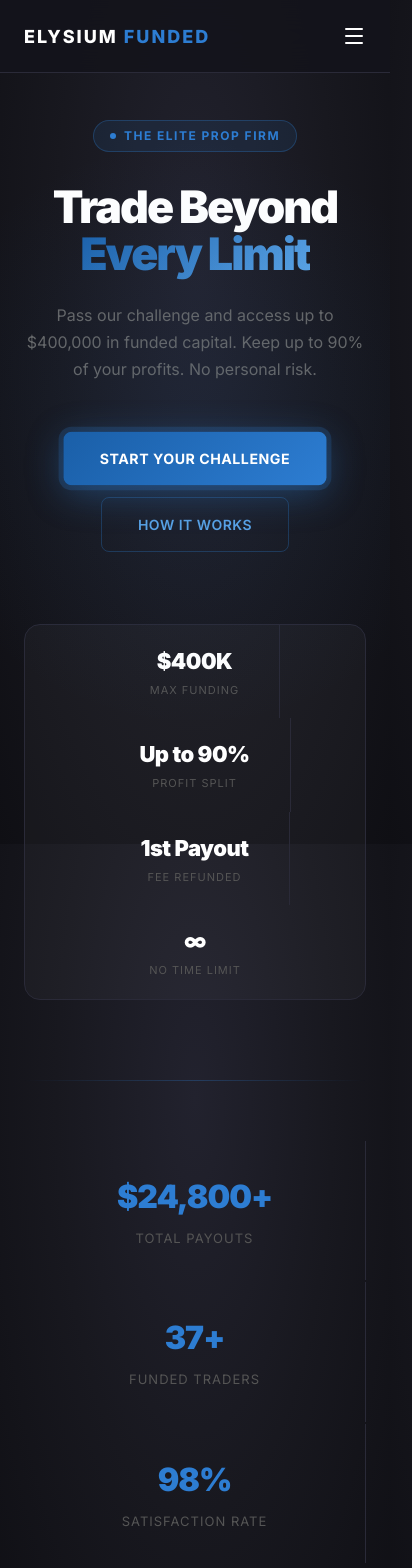
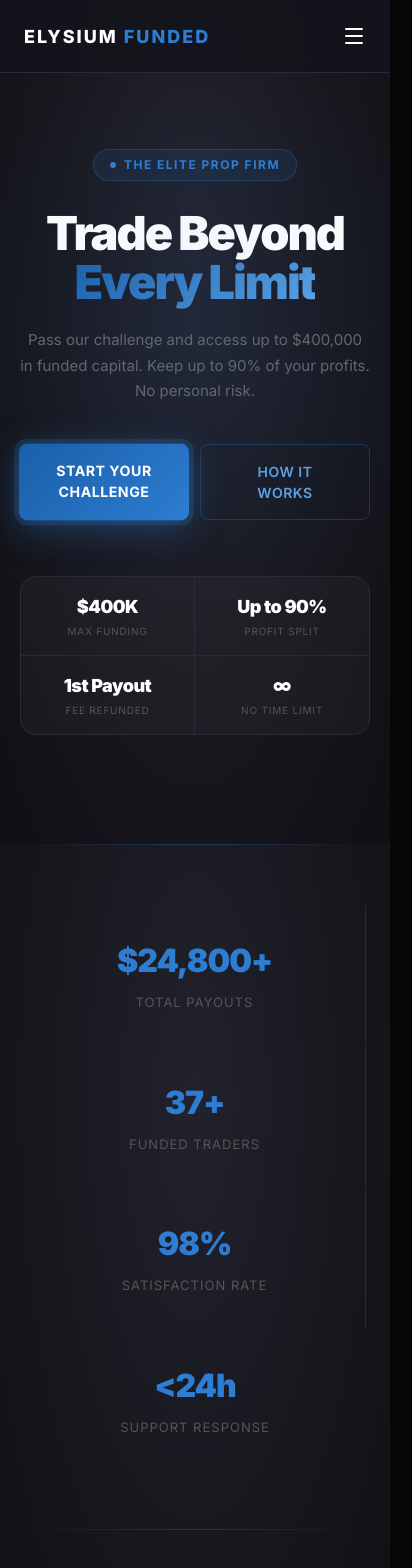
Before and after one commit to vincentmeipro-crypto/traders-rewards, a Next.js app: page / in a window 390 px wide. Shown: the top 1568 px of the page, 412 px wide, since content can reach past the window. Built offline with nearby package versions, Linux system fonts and the light colour scheme.

Commit message:
Responsive fixes: Hero stats 2x2 grid on mobile, Rules 1-col challenge on mobile
Co-Authored-By: Claude Sonnet 4.6 <noreply@anthropic.com>

```diff
--- a/components/Hero.tsx
+++ b/components/Hero.tsx
@@ -1,8 +1,24 @@
 "use client";
+import { useEffect, useState } from "react";
 import { useLanguage } from "@/lib/LanguageContext";
 
 export default function Hero() {
   const { T } = useLanguage();
+  const [isMobile, setIsMobile] = useState(false);
+
+  useEffect(() => {
+    const check = () => setIsMobile(window.innerWidth < 768);
+    check();
+    window.addEventListener("resize", check);
+    return () => window.removeEventListener("resize", check);
+  }, []);
+
+  const stats = [
+    { label: T.hero.maxFunding, value: "$400K" },
+    { label: T.hero.profitSplit, value: "Up to 90%" },
+    { label: T.hero.feeRefunded, value: "1st Payout" },
+    { label: "No Time Limit", value: "∞" },
+  ];
 
   return (
     <section style={{
@@ -11,13 +27,13 @@ export default function Hero() {
       flexDirection: "column",
       alignItems: "center",
       justifyContent: "center",
-      padding: "120px 24px 80px",
+      padding: isMobile ? "100px 20px 60px" : "120px 24px 80px",
       textAlign: "center",
       position: "relative",
       overflow: "hidden",
     }}>
 
-      {/* Subtle radial glow behind text */}
+      {/* Subtle radial glow */}
       <div style={{
         position: "absolute",
         top: "40%",
@@ -39,22 +55,22 @@ export default function Hero() {
         border: "1px solid rgba(45,125,210,0.3)",
         borderRadius: 100,
         padding: "6px 16px",
-        marginBottom: 32,
+        marginBottom: 28,
       }}>
         <span style={{ width: 6, height: 6, borderRadius: "50%", backgroundColor: "#2D7DD2", display: "inline-block" }} />
         <span style={{ color: "#2D7DD2", fontSize: 12, fontWeight: 700, letterSpacing: "1.5px", textTransform: "uppercase" }}>
-          {T.hero.badge ?? "Prop Trading Firm"}
+          {T.hero.badge}
         </span>
       </div>
 
       {/* Title */}
       <h1 style={{
-        fontSize: "clamp(2.8rem, 8vw, 5.5rem)",
+        fontSize: isMobile ? "clamp(2.6rem, 12vw, 3.5rem)" : "clamp(3rem, 8vw, 5.5rem)",
         fontWeight: 900,
         letterSpacing: "-2px",
         lineHeight: 1.05,
         maxWidth: 900,
-        marginBottom: 24,
+        marginBottom: 20,
       }}>
         {T.hero.headline1}{" "}
         <span className="gold-gradient">{T.hero.headline2}</span>
@@ -63,42 +79,66 @@ export default function Hero() {
       {/* Subtitle */}
       <p style={{
         color: "#666",
-        fontSize: "clamp(1rem, 2.5vw, 1.2rem)",
-        maxWidth: 580,
+        fontSize: isMobile ? 15 : 18,
+        maxWidth: 560,
         lineHeight: 1.7,
-        marginBottom: 48,
+        marginBottom: 40,
       }}>
         {T.hero.sub}
       </p>
 
       {/* CTAs */}
-      <div style={{ display: "flex", gap: 12, flexWrap: "wrap", justifyContent: "center", marginBottom: 72 }}>
-        <a href="#pricing" className="btn-primary btn-primary-animated" style={{ fontSize: 14, padding: "16px 36px" }}>
+      <div style={{
+        display: "flex",
+        gap: 12,
+        flexWrap: "wrap",
+        justifyContent: "center",
+        marginBottom: 56,
+        width: isMobile ? "100%" : "auto",
+      }}>
+        <a href="#pricing" className="btn-primary btn-primary-animated"
+          style={{ fontSize: 14, padding: "16px 36px", flex: isMobile ? "1" : "none" }}>
           {T.hero.cta1}
         </a>
-        <a href="#how-it-works" className="btn-secondary" style={{ fontSize: 14, padding: "16px 36px" }}>
+        <a href="#how-it-works" className="btn-secondary"
+          style={{ fontSize: 14, padding: "16px 36px", flex: isMobile ? "1" : "none" }}>
           {T.hero.cta2}
         </a>
       </div>
 
       {/* Stats bar */}
+      {isMobile ? (
         <div style={{
-        display: "flex",
-        alignItems: "center",
-        gap: 0,
+          display: "grid",
+          gridTemplateColumns: "1fr 1fr",
+          width: "100%",
           backgroundColor: "rgba(255,255,255,0.03)",
           border: "1px solid #2A2A38",
           borderRadius: 16,
           overflow: "hidden",
-        flexWrap: "wrap",
-        justifyContent: "center",
         }}>
-        {[
-          { label: T.hero.maxFunding, value: "$400K" },
-          { label: T.hero.profitSplit, value: "Up to 90%" },
-          { label: T.hero.feeRefunded, value: "1st Payout" },
-          { label: "No Time Limit", value: "∞" },
-        ].map((item, i, arr) => (
+          {stats.map((item, i) => (
+            <div key={item.label} style={{
+              padding: "16px 12px",
+              textAlign: "center",
+              borderRight: i % 2 === 0 ? "1px solid #2A2A38" : "none",
+              borderBottom: i < 2 ? "1px solid #2A2A38" : "none",
+            }}>
+              <div style={{ fontSize: 18, fontWeight: 900, color: "#fff", letterSpacing: "-0.5px" }}>{item.value}</div>
+              <div style={{ fontSize: 10, color: "#555", marginTop: 4, textTransform: "uppercase", letterSpacing: "0.8px" }}>{item.label}</div>
+            </div>
+          ))}
+        </div>
+      ) : (
+        <div style={{
+          display: "flex",
+          alignItems: "center",
+          backgroundColor: "rgba(255,255,255,0.03)",
+          border: "1px solid #2A2A38",
+          borderRadius: 16,
+          overflow: "hidden",
+        }}>
+          {stats.map((item, i, arr) => (
             <div key={item.label} style={{
               padding: "20px 40px",
               textAlign: "center",
@@ -109,6 +149,7 @@ export default function Hero() {
             </div>
           ))}
         </div>
+      )}
     </section>
   );
 }
--- a/components/Rules.tsx
+++ b/components/Rules.tsx
@@ -1,10 +1,18 @@
 "use client";
-import { useState } from "react";
+import { useState, useEffect } from "react";
 import { useLanguage } from "@/lib/LanguageContext";
 
 export default function Rules() {
   const { T, lang } = useLanguage();
   const [tab, setTab] = useState<"challenge" | "funded">("challenge");
+  const [isMobile, setIsMobile] = useState(false);
+
+  useEffect(() => {
+    const check = () => setIsMobile(window.innerWidth < 768);
+    check();
+    window.addEventListener("resize", check);
+    return () => window.removeEventListener("resize", check);
+  }, []);
 
   const isFr = lang === "fr";
 
@@ -96,7 +104,7 @@ export default function Rules() {
 
         {/* Challenge Tab */}
         {tab === "challenge" && (
-          <div style={{ display: "grid", gridTemplateColumns: "1fr 1fr", gap: 24, marginBottom: 40 }}>
+          <div style={{ display: "grid", gridTemplateColumns: isMobile ? "1fr" : "1fr 1fr", gap: 24, marginBottom: 40 }}>
 
             {/* 2-Step table */}
             <div className="card" style={{ padding: 28 }}>
```
Lines whose indentation alone changed are shown as unchanged.
